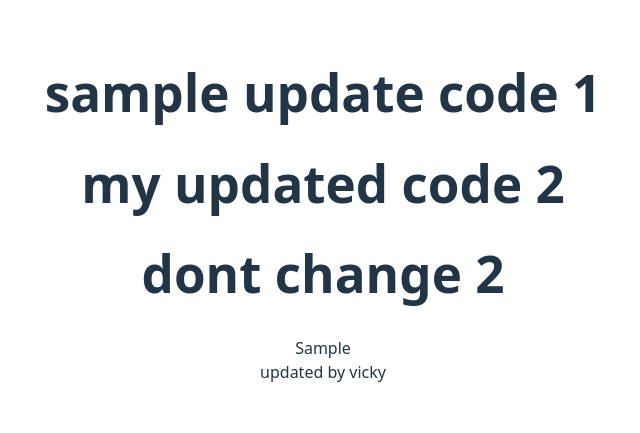
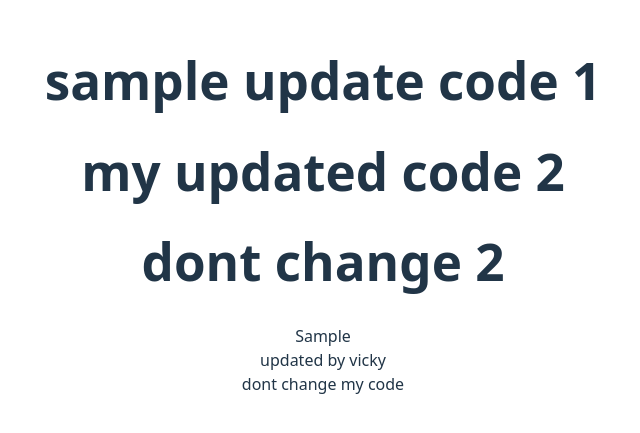
Before and after one commit to vigneshxcode1/gittest, a React (Vite) app in the folder gittest/: page / in a window 1280 px wide. Shown: the part 193-626 px from the top of the page, without its empty margins (317-957 px from the left). Built offline with nearby package versions, Linux system fonts and the light colour scheme.

Commit message:
wip: local changes before pull

```diff
--- a/gittest/src/Sample.jsx
+++ b/gittest/src/Sample.jsx
@@ -5,6 +5,7 @@ export const Sample = () => {
     <>
       <div>Sample</div>
     <div>updated by vicky</div>
+    dont change my code
     </>
 
   )
```
